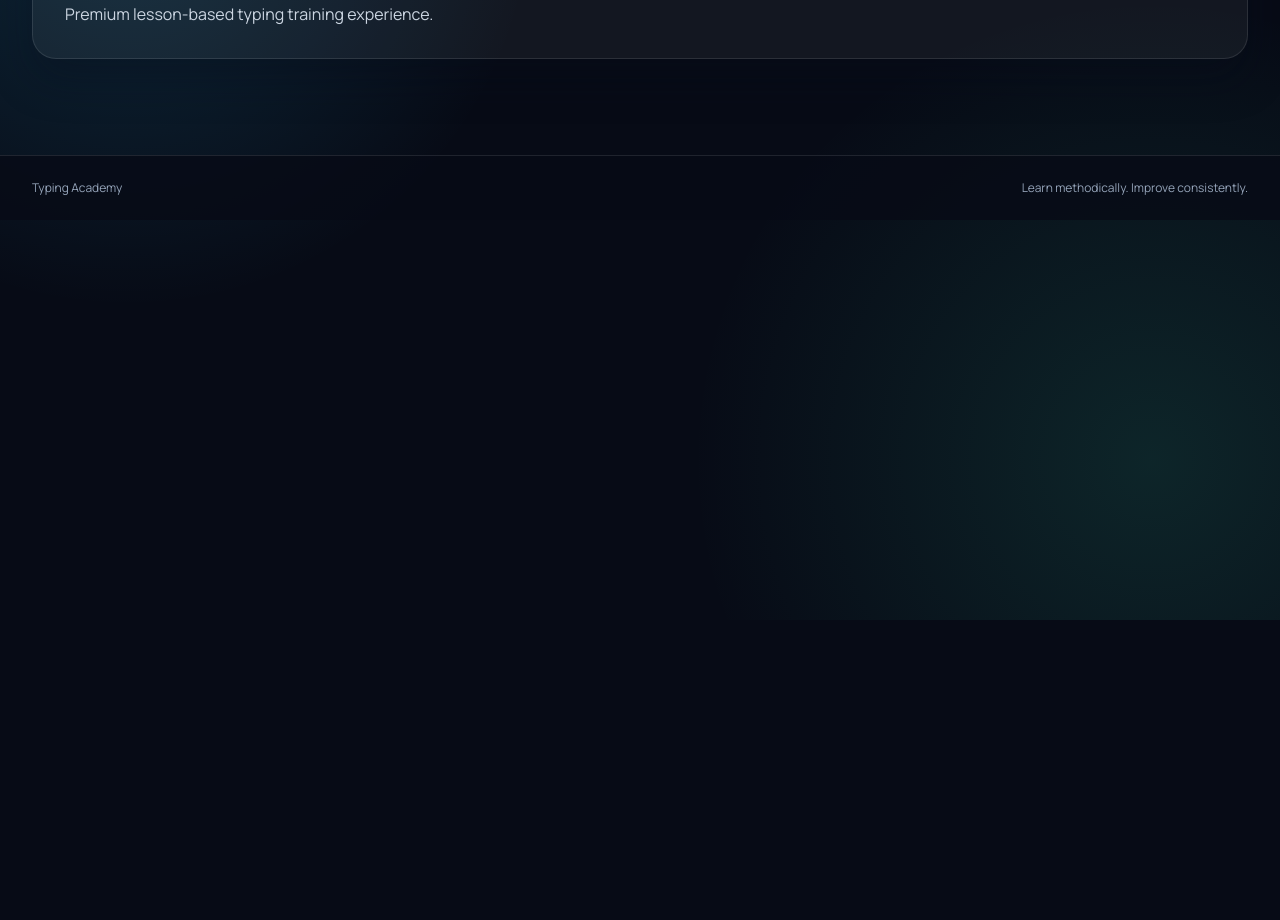
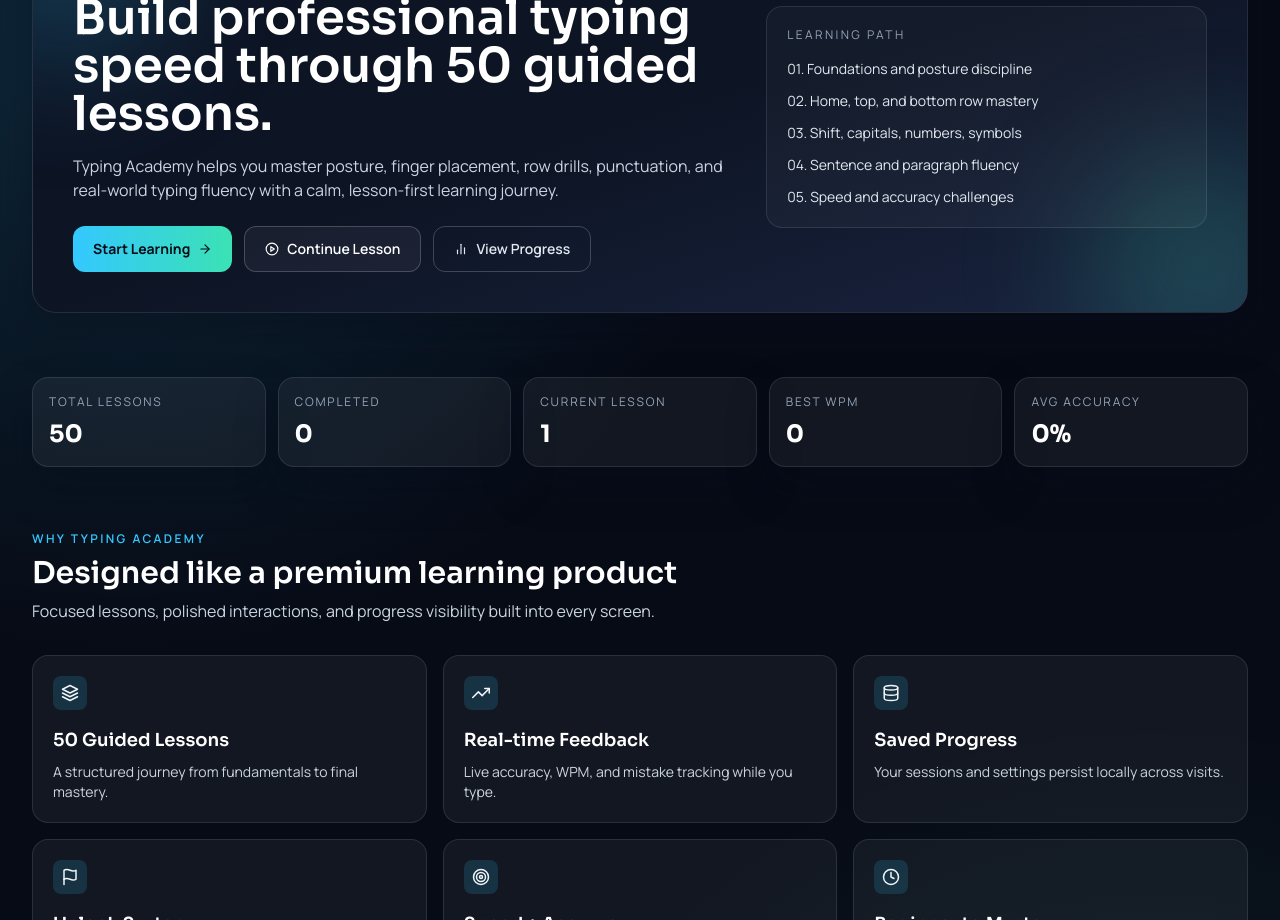
Before and after one commit to Arbab-ofc/Typing-Academy, a React (Vite) app: page / in a window 1280 px wide. Shown: the part 180-1100 px from the top of the page. Before the commit the page ends 800 px from the top, so only its background shows below. Built offline with nearby package versions, Linux system fonts and the light colour scheme.

Commit message:
feat: complete home page stats features roadmap and category previews

```diff
--- /dev/null
+++ b/src/components/home/CategoryPreview.jsx
@@ -0,0 +1,16 @@
+import { LESSON_CATEGORIES } from '../../data/lessons';
+
+export default function CategoryPreview() {
+  return (
+    <div className="flex flex-wrap gap-2">
+      {LESSON_CATEGORIES.map((category) => (
+        <span
+          key={category}
+          className="rounded-full border border-white/10 bg-white/5 px-4 py-2 text-xs font-semibold uppercase tracking-[0.1em] text-slate-200"
+        >
+          {category}
+        </span>
+      ))}
+    </div>
+  );
+}
--- /dev/null
+++ b/src/components/home/FeatureCard.jsx
@@ -0,0 +1,11 @@
+export default function FeatureCard({ icon: Icon, title, description }) {
+  return (
+    <article className="rounded-2xl border border-white/10 bg-white/5 p-5 transition hover:-translate-y-0.5 hover:bg-white/[0.08]">
+      <div className="inline-flex rounded-lg bg-ocean-500/15 p-2 text-ocean-400">
+        <Icon size={18} />
+      </div>
+      <h3 className="mt-4 font-display text-lg font-semibold text-white">{title}</h3>
+      <p className="mt-2 text-sm text-slate-300">{description}</p>
+    </article>
+  );
+}
--- /dev/null
+++ b/src/components/home/RoadmapPreview.jsx
@@ -0,0 +1,24 @@
+const phases = [
+  { label: 'Foundations', lessons: '1-8' },
+  { label: 'Top Row', lessons: '9-16' },
+  { label: 'Bottom Row', lessons: '17-24' },
+  { label: 'Shift & Capitals', lessons: '25-30' },
+  { label: 'Numbers', lessons: '31-36' },
+  { label: 'Punctuation', lessons: '37-42' },
+  { label: 'Mastery', lessons: '43-50' }
+];
+
+export default function RoadmapPreview() {
+  return (
+    <div className="rounded-3xl border border-white/10 bg-white/5 p-5 sm:p-6">
+      <div className="grid gap-3 sm:grid-cols-2 lg:grid-cols-4">
+        {phases.map((phase) => (
+          <div key={phase.label} className="rounded-xl border border-white/10 bg-ink-900/60 p-4">
+            <p className="text-xs uppercase tracking-[0.18em] text-slate-400">Lessons {phase.lessons}</p>
+            <p className="mt-2 font-display text-base font-semibold text-white">{phase.label}</p>
+          </div>
+        ))}
+      </div>
+    </div>
+  );
+}
--- a/src/pages/HomePage.jsx
+++ b/src/pages/HomePage.jsx
@@ -1,5 +1,100 @@
-import PagePlaceholder from '../components/common/PagePlaceholder';
+import {
+  FiClock,
+  FiDatabase,
+  FiFlag,
+  FiLayers,
+  FiTarget,
+  FiTrendingUp
+} from 'react-icons/fi';
+import HeroSection from '../components/home/HeroSection';
+import FeatureCard from '../components/home/FeatureCard';
+import RoadmapPreview from '../components/home/RoadmapPreview';
+import CategoryPreview from '../components/home/CategoryPreview';
+import SectionHeader from '../components/common/SectionHeader';
+import StatCard from '../components/common/StatCard';
+import { useAcademyContext } from '../hooks/useAcademyContext';
+import { TOTAL_LESSONS } from '../utils/constants';
+
+const features = [
+  {
+    icon: FiLayers,
+    title: '50 Guided Lessons',
+    description: 'A structured journey from fundamentals to final mastery.'
+  },
+  {
+    icon: FiTrendingUp,
+    title: 'Real-time Feedback',
+    description: 'Live accuracy, WPM, and mistake tracking while you type.'
+  },
+  {
+    icon: FiDatabase,
+    title: 'Saved Progress',
+    description: 'Your sessions and settings persist locally across visits.'
+  },
+  {
+    icon: FiFlag,
+    title: 'Unlock System',
+    description: 'Complete lessons to unlock the next challenge naturally.'
+  },
+  {
+    icon: FiTarget,
+    title: 'Speed + Accuracy',
+    description: 'Balanced training that rewards precision and control.'
+  },
+  {
+    icon: FiClock,
+    title: 'Beginner to Mastery',
+    description: 'Grow from posture drills to real-world paragraph fluency.'
+  }
+];
 
 export default function HomePage() {
-  return <PagePlaceholder title="Typing Academy" description="Premium lesson-based typing training experience." />;
+  const { progress, progressSummary } = useAcademyContext();
+
+  return (
+    <div className="space-y-14 sm:space-y-16">
+      <HeroSection currentLessonId={progress.currentLesson} />
+
+      <section>
+        <div className="grid gap-3 sm:grid-cols-2 lg:grid-cols-5">
+          <StatCard label="Total Lessons" value={TOTAL_LESSONS} />
+          <StatCard label="Completed" value={progressSummary.completedCount} />
+          <StatCard label="Current Lesson" value={progress.currentLesson} />
+          <StatCard label="Best WPM" value={progressSummary.bestWpm || 0} />
+          <StatCard label="Avg Accuracy" value={`${progressSummary.averageAccuracy || 0}%`} />
+        </div>
+      </section>
+
+      <section>
+        <SectionHeader
+          eyebrow="Why Typing Academy"
+          title="Designed like a premium learning product"
+          description="Focused lessons, polished interactions, and progress visibility built into every screen."
+        />
+        <div className="grid gap-4 sm:grid-cols-2 lg:grid-cols-3">
+          {features.map((feature) => (
+            <FeatureCard key={feature.title} {...feature} />
+          ))}
+        </div>
+      </section>
+
+      <section>
+        <SectionHeader
+          eyebrow="Course Roadmap"
+          title="Step-by-step progression"
+          description="Learn row by row, then graduate to real-world typing performance."
+        />
+        <RoadmapPreview />
+      </section>
+
+      <section>
+        <SectionHeader
+          eyebrow="Categories"
+          title="Curriculum coverage"
+          description="Every category builds a specific capability in your typing skillset."
+        />
+        <CategoryPreview />
+      </section>
+    </div>
+  );
 }
```
